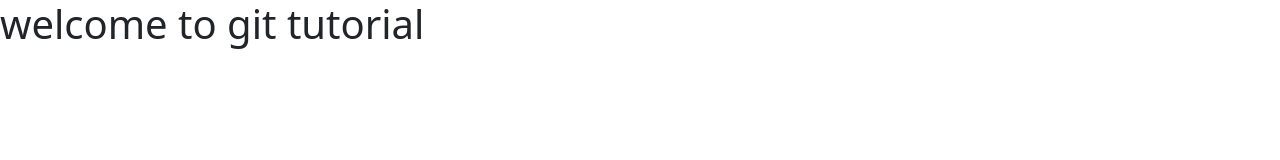
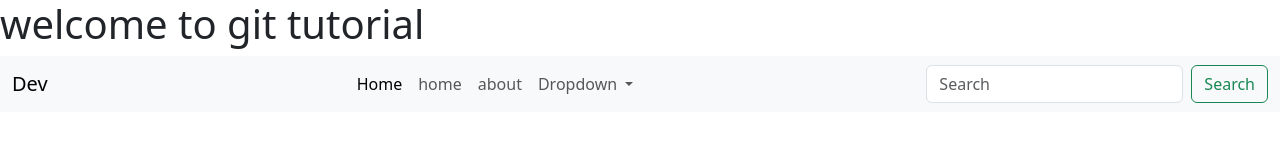
Before and after one commit to Melu-Sahu/git_practice, a plain HTML site: page index.html in a window 1280 px wide. Drawn offline with nearby package versions, Linux system fonts and the light colour scheme.

Commit message:
navbar added

```diff
--- a/index.html
+++ b/index.html
@@ -8,6 +8,43 @@
   </head>
   <body>
     <h1>welcome to git tutorial</h1>
+    <nav class="navbar navbar-expand-lg bg-body-tertiary">
+        <div class="container-fluid">
+          <a class="navbar-brand" href="#">Dev</a>
+          <button class="navbar-toggler" type="button" data-bs-toggle="collapse" data-bs-target="#navbarSupportedContent" aria-controls="navbarSupportedContent" aria-expanded="false" aria-label="Toggle navigation">
+            <span class="navbar-toggler-icon"></span>
+          </button>
+          <div class="collapse navbar-collapse" id="navbarSupportedContent">
+            <ul class="navbar-nav m-auto mb-2 mb-lg-0">
+              <li class="nav-item">
+                <a class="nav-link active" aria-current="page" href="#">Home</a>
+              </li>
+              <li class="nav-item">
+                <a class="nav-link" href="#">home</a>
+              </li>
+              <li class="nav-item">
+                <a class="nav-link" href="#">about</a>
+              </li>
+              <li class="nav-item dropdown">
+                <a class="nav-link dropdown-toggle" href="#" role="button" data-bs-toggle="dropdown" aria-expanded="false">
+                  Dropdown
+                </a>
+                <ul class="dropdown-menu">
+                  <li><a class="dropdown-item" href="#">Action</a></li>
+                  <li><a class="dropdown-item" href="#">Another action</a></li>
+                  <li><hr class="dropdown-divider"></li>
+                  <li><a class="dropdown-item" href="#">Something else here</a></li>
+                </ul>
+              </li>
+
+            </ul>
+            <form class="d-flex" role="search">
+              <input class="form-control me-2" type="search" placeholder="Search" aria-label="Search">
+              <button class="btn btn-outline-success" type="submit">Search</button>
+            </form>
+          </div>
+        </div>
+      </nav>
     <script src="https://cdn.jsdelivr.net/npm/bootstrap@5.3.2/dist/js/bootstrap.bundle.min.js" integrity="sha384-C6RzsynM9kWDrMNeT87bh95OGNyZPhcTNXj1NW7RuBCsyN/o0jlpcV8Qyq46cDfL" crossorigin="anonymous"></script>
   </body>
 </html>
```
